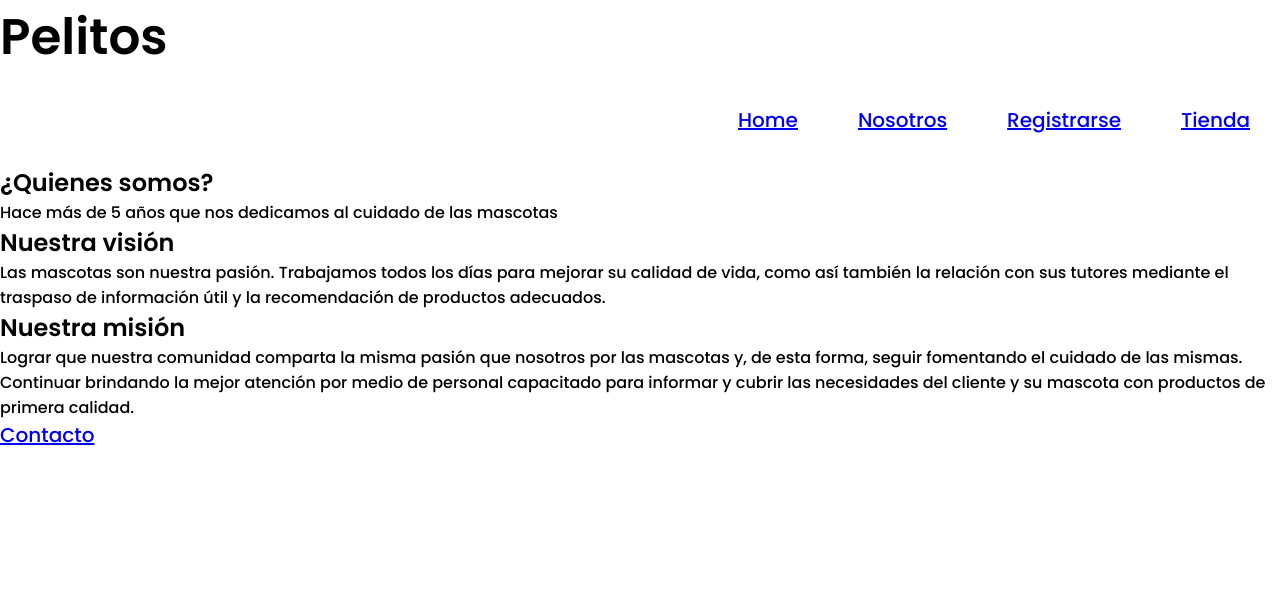
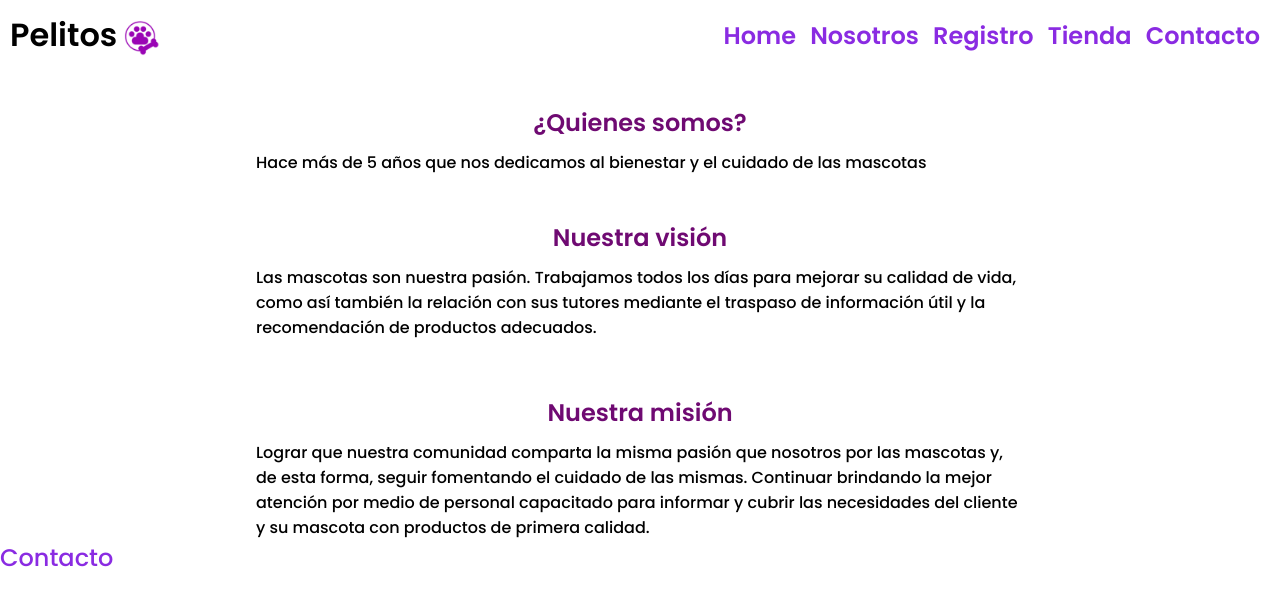
Before and after one commit to IsabelMartha/IsabelMartha.github.io, a plain HTML site: page nosotros.html in a window 1280 px wide. Drawn offline with Linux system fonts and the light colour scheme.

Commit message:
agregando style a css

```diff
--- a/nosotros.css
+++ b/nosotros.css
@@ -4,35 +4,71 @@
     font-family: 'Poppins', sans-serif;
 }
 
-body {
-    background-image: url('fondo11.jpg');
-    background-attachment: fixed;
-    background-repeat: repeat;
-    background-size: contain;
-
-}
-h1 {
-    font-size: 50px;
-}
-nav ul {
-    list-style: none;
+header {
+    display: flex;
+    justify-content: space-between;
+    align-items: center;
+    padding: 10px;
 }
 
-nav ul li {
-    padding: 30px;
-    font-size: 20px;
-
+.logo {
+    display: flex;
+    align-items: center;
+}
+.logo-img {
+    height: 50px;
+    margin-right: 10px;
 }
 
-img {
-    border: solid 3px lightgreen;
+a {
+    text-decoration: none;
+    color: blueviolet;
+    font-size: x-large;
 }
 
-ul li {
-    font-size: 20px;
-    list-style: none;
+nav a {
+    font-weight: 600;
+    padding-right: 10px;
 }
-nav ul {
-    display: flex;
-    justify-content: flex-end;
+
+nav a:hover {
+    color: crimson
 }
+
+
+main {
+    width: 60%;
+    margin: 0 auto;
+}
+
+h2 {
+    text-align: center;
+    color: rgb(111, 10, 114);
+}
+
+h2:hover {
+    font-size: 30px;
+}
+
+.seccion1{
+    margin-top: 35px;
+}
+.seccion1  p{
+    margin-top: 10px;
+}
+
+.seccion2{
+    margin-top: 45px;
+}
+
+.seccion2 p{
+    margin-top: 10px;
+}
+
+.seccion3{
+    margin-top: 55px;
+}
+
+.seccion3 p{
+    margin-top: 10px;
+}
--- a/nosotros.html
+++ b/nosotros.html
@@ -1,50 +1,57 @@
 <!DOCTYPE html>
 <html lang="en">
+
 <head>
     <meta charset="UTF-8">
     <meta http-equiv="X-UA-Compatible" content="IE=edge">
     <meta name="viewport" content="width=device-width, initial-scale=1.0">
     <link rel="stylesheet" href="nosotros.css">
-    <link rel="icon" type="image/png" sizes=""  href="favicon.png">
+    <link rel="icon" type="image/png" sizes="" href="favicon.png">
     <link rel="preconnect" href="https://fonts.googleapis.com">
     <link rel="preconnect" href="https://fonts.gstatic.com" crossorigin>
-    <link href="https://fonts.googleapis.com/css2?family=Poppins:ital,wght@0,200;0,300;0,500;0,600;1,300&display=swap" rel="stylesheet">
+    <link href="https://fonts.googleapis.com/css2?family=Poppins:ital,wght@0,200;0,300;0,500;0,600;1,300&display=swap"
+        rel="stylesheet">
     <title>Nosotros</title>
 </head>
+
 <body>
     <header>
+        <div class="logo">
             <h1>Pelitos</h1>
-        <section>
+            <img class="logo-img" src="favicon.png" alt="logo">
+        </div>
         <nav>
-                <ul>
-                    <li><a href="index.html">Home</a></li>
-                    <li><a href="nosotros.html">Nosotros</a></li>
-                    <li><a href="registro.html">Registrarse</a></li>
-                    <li><a href="tienda.html">Tienda</a></li>
-                </ul>
+            <a href="index.html">Home</a>
+            <a href="nosotros.html">Nosotros</a>
+            <a href="registro.html">Registro</a>
+            <a href="tienda.html">Tienda</a>
+            <a href="contacto.html">Contacto</a>
         </nav>
-        </section>
     </header>
 
     <main>
-        <section>
+        <div>
+            <section class="seccion1">
                 <h2>¿Quienes somos?</h2>
-            <p>Hace más de 5 años que nos dedicamos al cuidado de las mascotas</p>
+                <p>Hace más de 5 años que nos dedicamos al bienestar y el cuidado de las mascotas </p>
             </section>
 
-        <section>
+            <section class="seccion2">
                 <h2>Nuestra visi&oacute;n</h2>
                 <p>Las mascotas son nuestra pasión. Trabajamos todos los días para mejorar su
                     calidad de vida, como así también la relación con sus tutores mediante el
                     traspaso de información útil y la recomendación de productos adecuados.</p>
             </section>
 
-        <section>
+            <section class="seccion3">
                 <h2>Nuestra misi&oacute;n</h2>
                 <p>Lograr que nuestra comunidad comparta la misma pasión que nosotros por las mascotas
                     y, de esta forma, seguir fomentando el cuidado de las mismas. Continuar brindando
                     la mejor atención por medio de personal capacitado para informar y cubrir las
                     necesidades del cliente y su mascota con productos de primera calidad.</p>
+
+            </section>
+        </div>
     </main>
 
 
@@ -54,4 +61,5 @@
         </ul>
     </footer>
 </body>
+
 </html>
```
Lines whose indentation alone changed are shown as unchanged.
